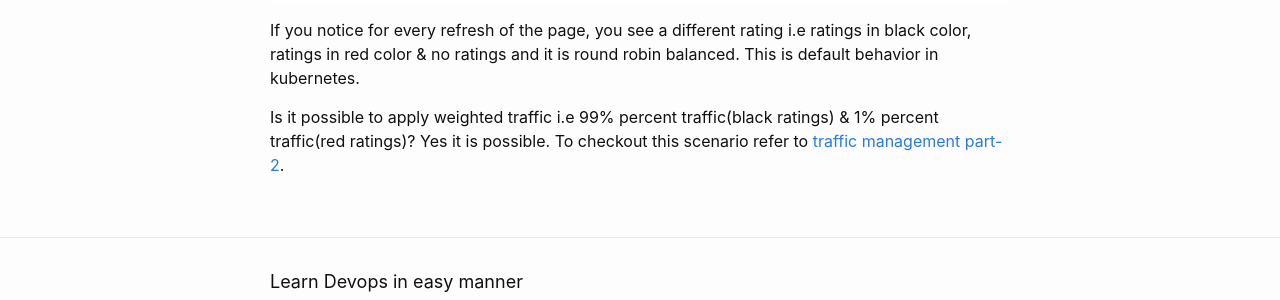
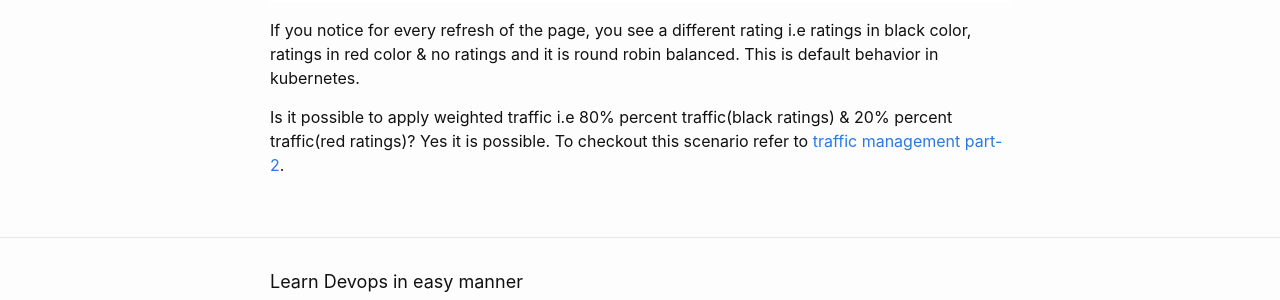
Before and after one commit to purushothamkdr453/my-blog, a Jekyll site: the page built from blog-servicemesh/_posts/2021-12-12-Istio-traffic-management-part-1.markdown, in a window 1280 px wide and 900 px high, scrolled down 1862 px. Shown: the part 435-735 px from the top of the window. Built offline with Jekyll 4.4.1, drawn with Linux system fonts in a browser that asks for light colours.

Commit message:
updated weights

```diff
--- a/blog-servicemesh/_posts/2021-12-12-Istio-traffic-management-part-1.markdown
+++ b/blog-servicemesh/_posts/2021-12-12-Istio-traffic-management-part-1.markdown
@@ -63,4 +63,4 @@ Now try to access the app at http://localhost:8080/productpage. Boom its working
 
 If you notice for every refresh of the page, you see a different rating i.e ratings in black color, ratings in red color & no ratings and it is round robin balanced. This is default behavior in kubernetes.
 
-Is it possible to apply weighted traffic i.e 99% percent traffic(black ratings) & 1% percent traffic(red ratings)? Yes it is possible. To checkout this scenario refer to [traffic management part-2](https://devopsbypr.in/blog-servicemesh/servicemesh/2021/12/18/Istio-traffic-management-part-2.html).
+Is it possible to apply weighted traffic i.e 80% percent traffic(black ratings) & 20% percent traffic(red ratings)? Yes it is possible. To checkout this scenario refer to [traffic management part-2](https://devopsbypr.in/blog-servicemesh/servicemesh/2021/12/18/Istio-traffic-management-part-2.html).
```
